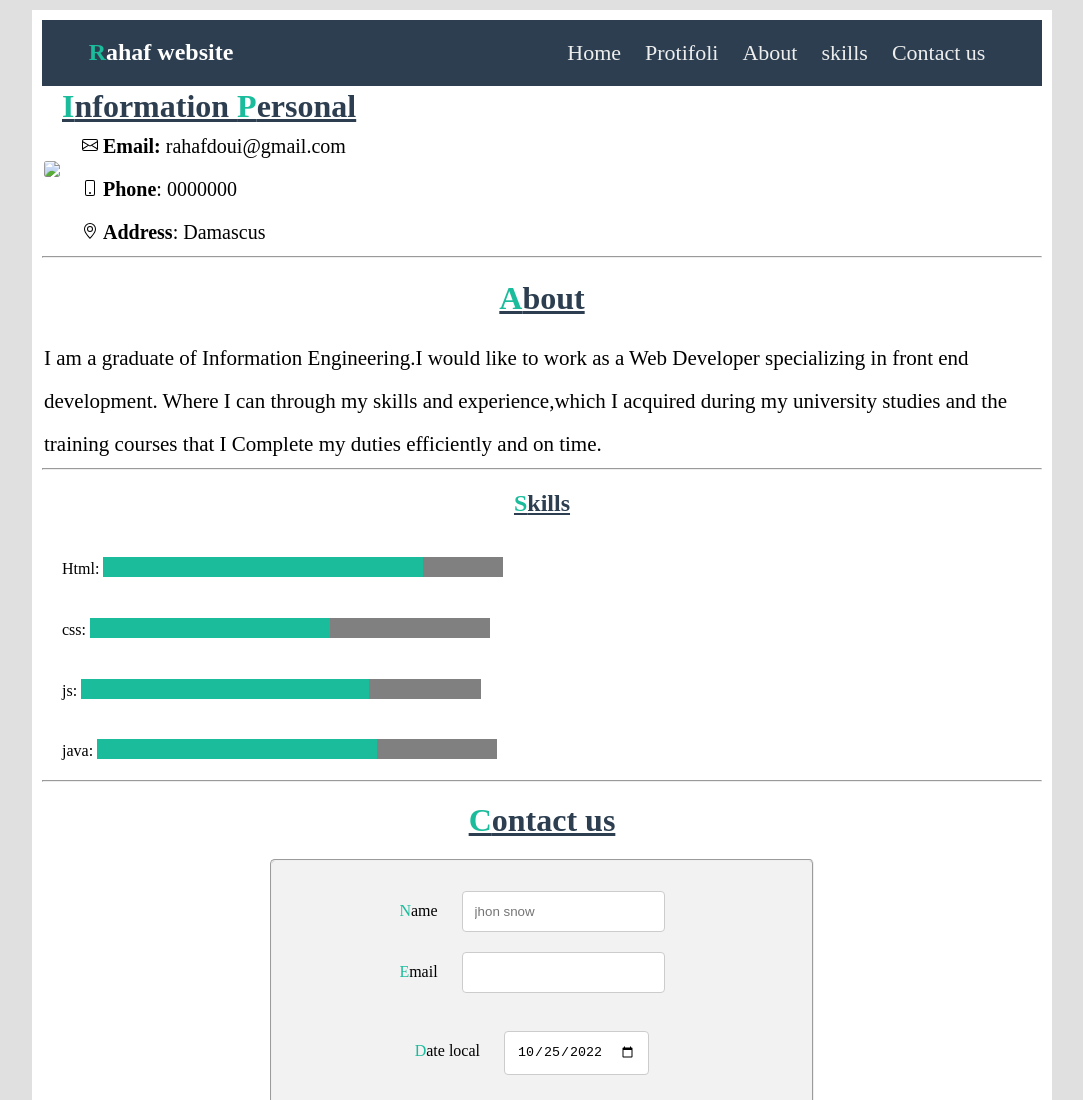
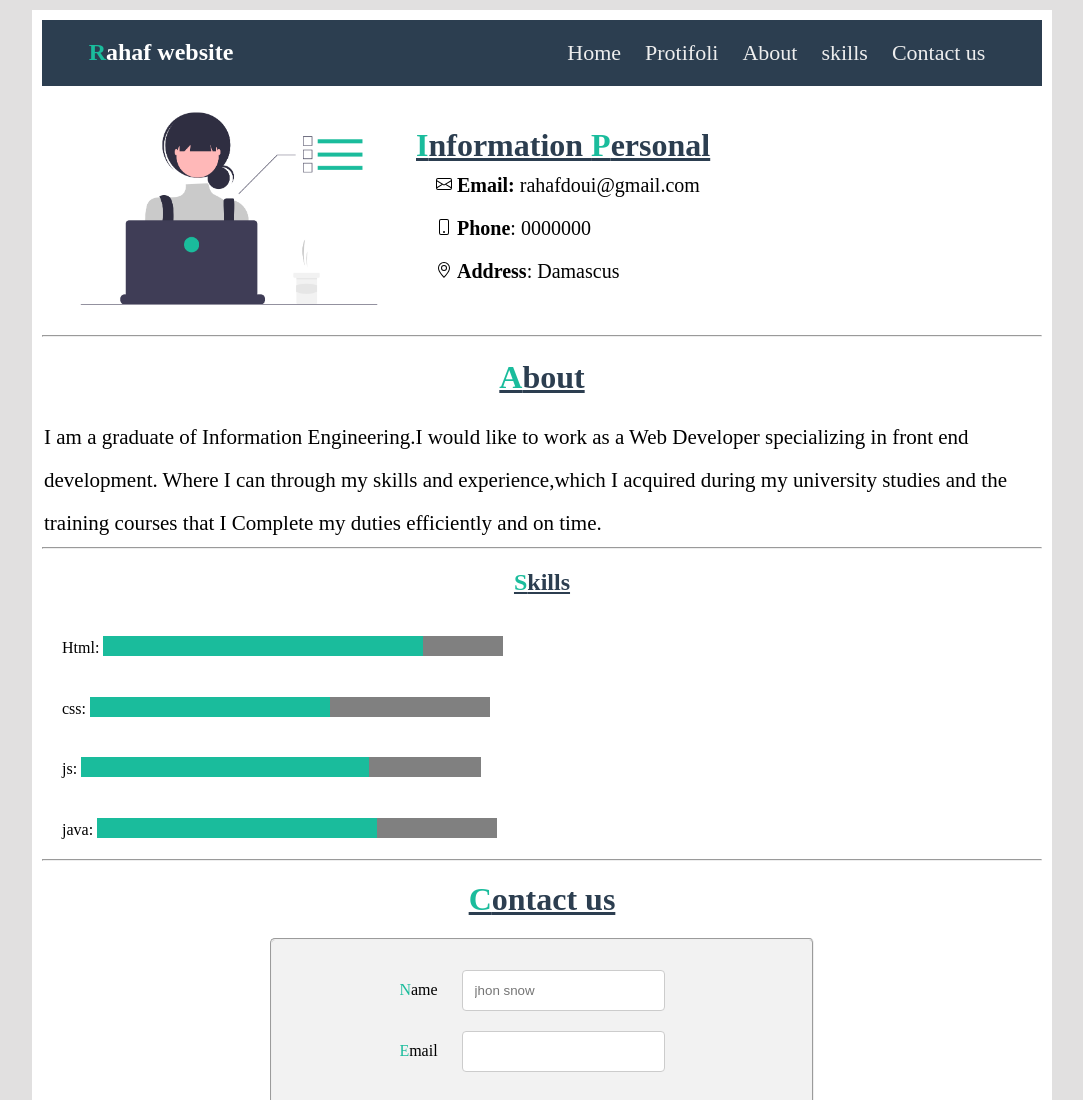
Before and after one commit to engrahafdouia/Myprofile, a plain HTML site: page index.html in a window 1280 px wide. Shown: the top 1100 px of the page, without its empty margins (98-1181 px from the left). Drawn offline with Linux system fonts and the light colour scheme.

Commit message:
Update index.html

```diff
--- a/index.html
+++ b/index.html
@@ -35,7 +35,7 @@
 <table>
   <tr>
     <td>
-      <img src="../hw4 _protfoli/images/myprofile.png">
+      <img src="myprofile.png">
     </td>
     <td>
         <h1  id="info"class="info"><span>I</span>nformation <span>P</span>ersonal</h1>
```
